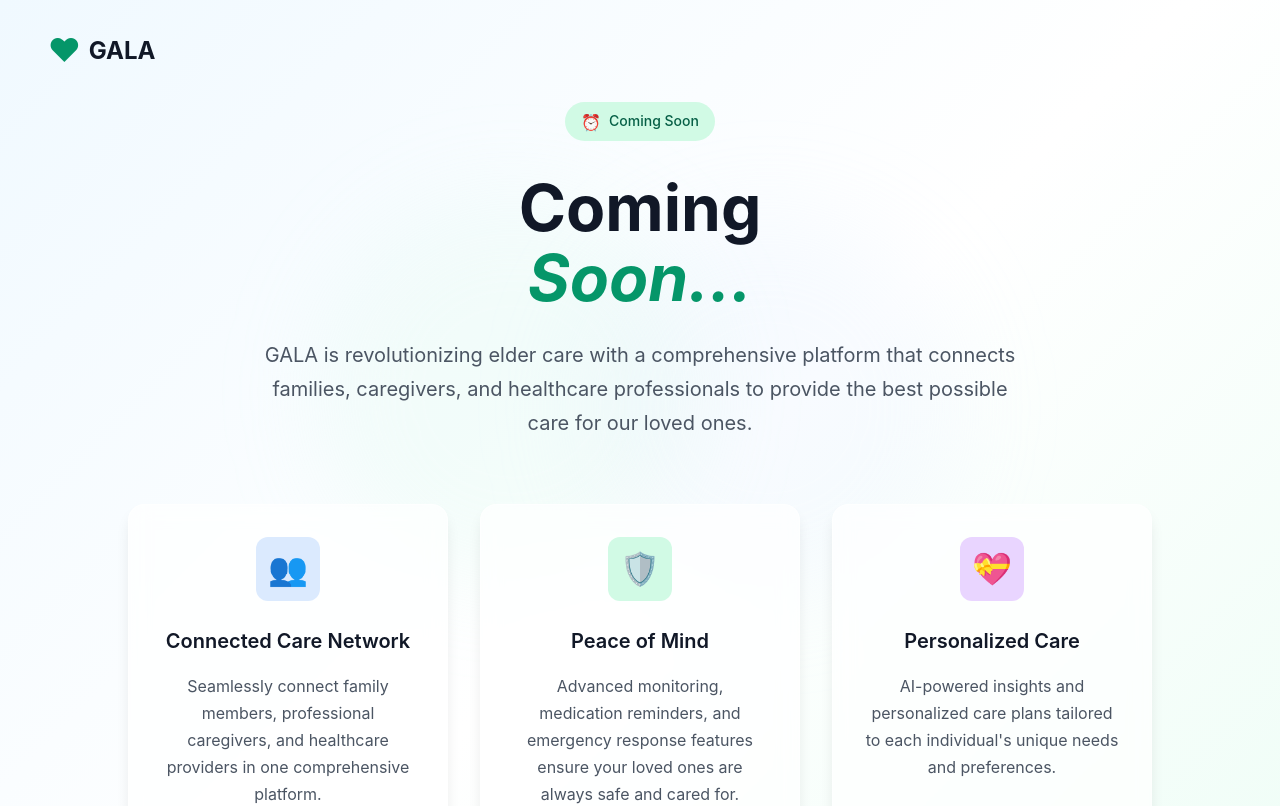
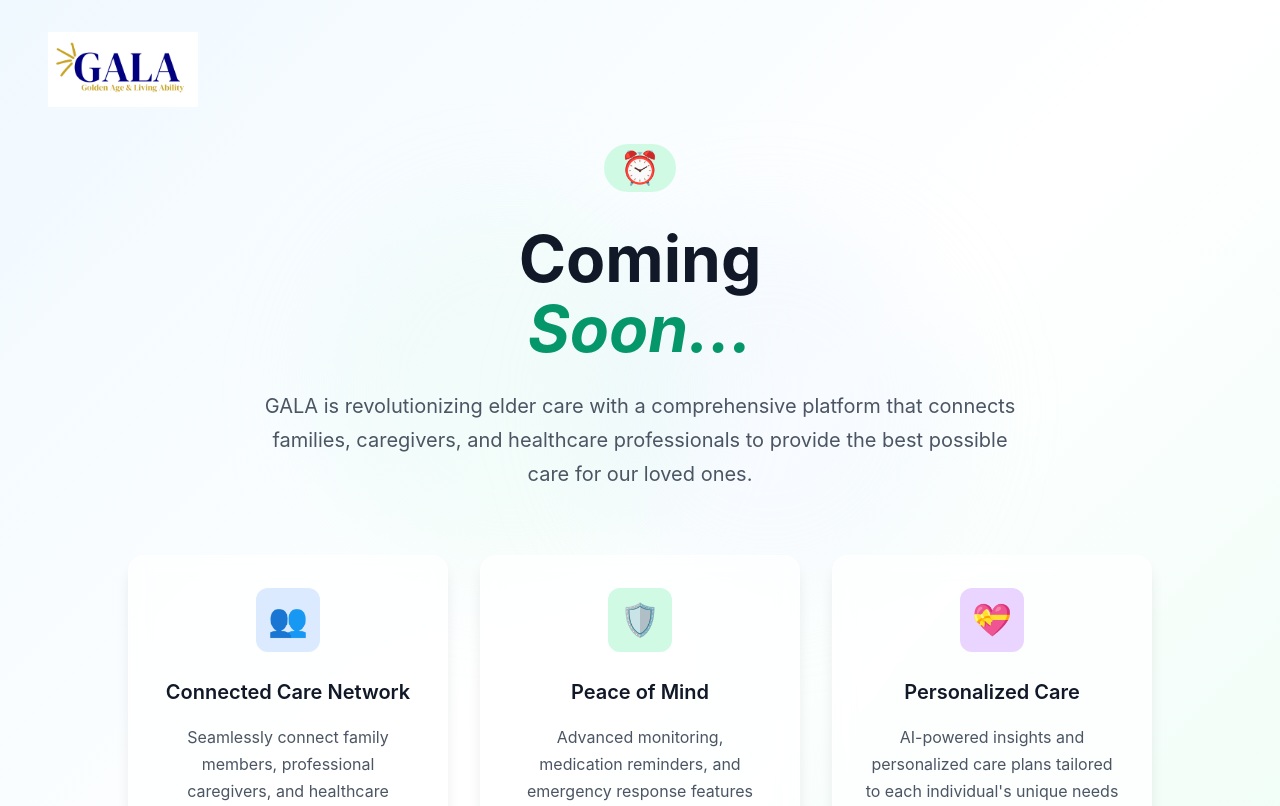
Before and after one commit to Technical-galacares/gala-care, a React (Vite) app: page / in a window 1280 px wide. Shown: the top 806 px of the page. Built offline with nearby package versions, Linux system fonts and the light colour scheme.

Commit message:
added gala icon

```diff
--- a/src/App.css
+++ b/src/App.css
@@ -47,8 +47,13 @@ body {
   gap: 0.5rem;
 }
 
+.logo-icon-img{
+  width: 150px;
+  height: 75px;
+}
 .logo-icon {
   color: #059669;
+  size: 1px;
   font-size: 2rem;
   line-height: 1;
 }
@@ -85,7 +90,7 @@ body {
 }
 
 .clock-icon {
-  font-size: 1rem;
+  font-size: 2rem;
   line-height: 1;
 }
 
--- a/src/App.tsx
+++ b/src/App.tsx
@@ -24,8 +24,8 @@ function App() {
       <header className="header">
         <div className="container">
           <div className="logo">
-            <div className="logo-icon">♥</div>
-            <span className="logo-text">GALA</span>
+            <div className="logo-icon"><img className="logo-icon-img" src='src\assets\GALA.png'/></div>
+            <span className="logo-text"></span>
           </div>
         </div>
       </header>
@@ -37,7 +37,6 @@ function App() {
           <div className="hero">
             <div className="coming-soon-badge">
               <div className="clock-icon">⏰</div>
-              Coming Soon
             </div>
 
             <h1 className="hero-title">
```
Also changed, not shown: src/assets/GALA.png (added).
